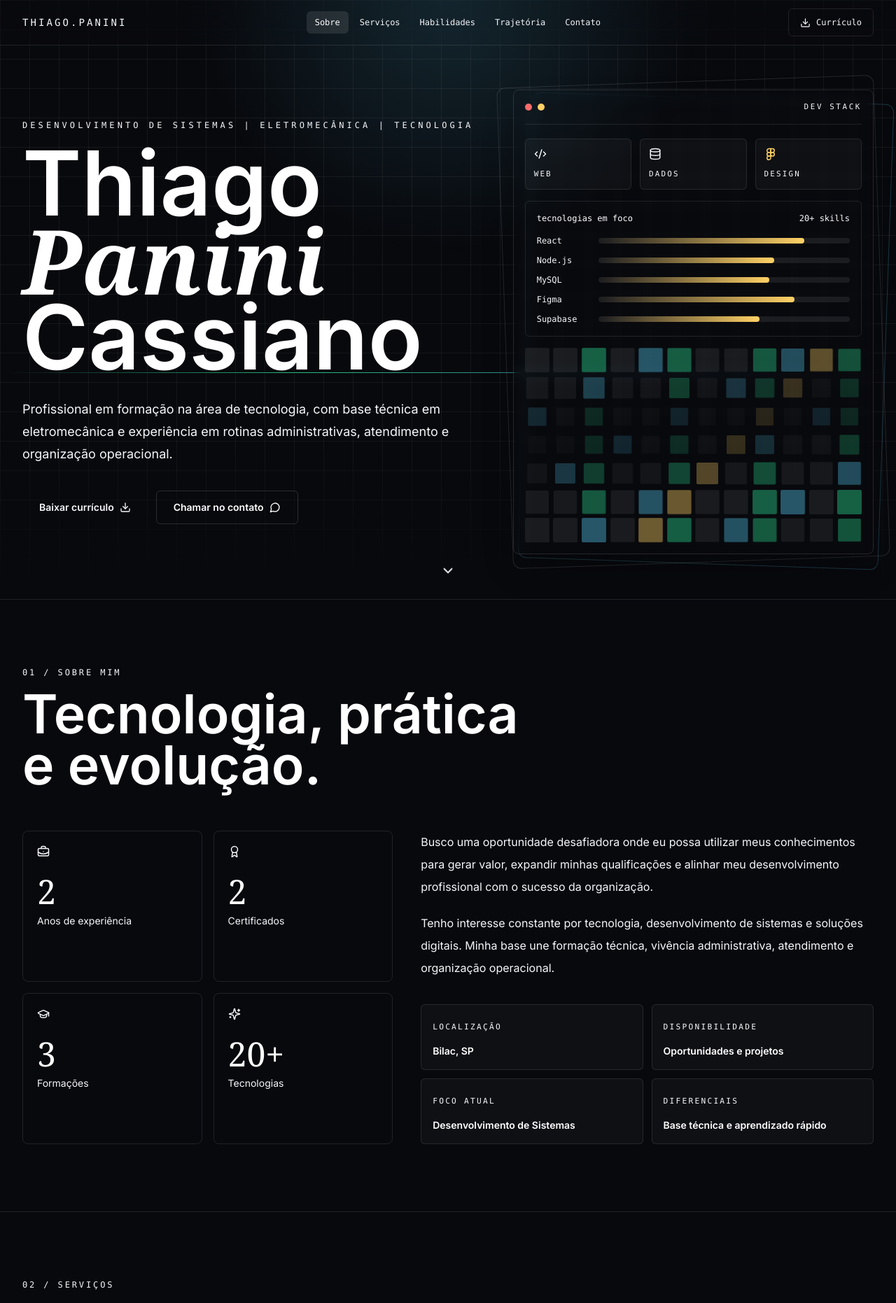
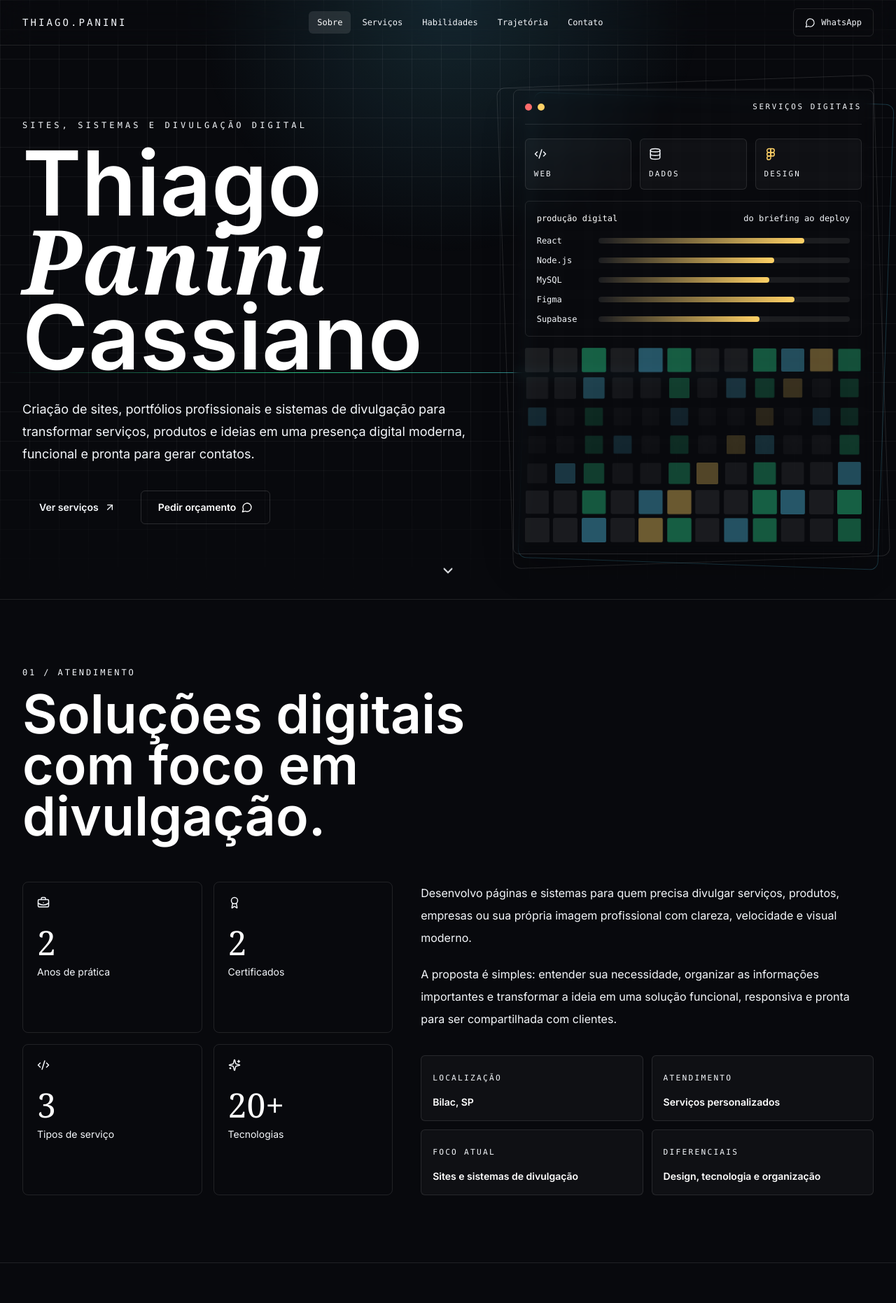
Before and after one commit to cassdev-TPC/meu_portifolio_dev, a React (Vite) app: page / in a window 1280 px wide. Shown: the top 1862 px of the page at 70% size. Built offline with nearby package versions, Linux system fonts and the light colour scheme.

Commit message:
Reposition site around services

```diff
--- a/src/app/App.tsx
+++ b/src/app/App.tsx
@@ -1,5 +1,6 @@
 import { useEffect, useState, type ReactNode } from "react";
 import {
+  ArrowUpRight,
   Award,
   BriefcaseBusiness,
   ChevronDown,
@@ -20,16 +21,16 @@ import { motion, useScroll, useSpring } from "motion/react";
 
 const CURRICULUM_URL = "/Curriculo_Thiago_Panini_Cassiano_visual_novo.pdf";
 const WHATSAPP_URL =
-  "https://wa.me/5518996614644?text=Ol%C3%A1%2C%20Thiago!%20Tenho%20uma%20ideia%20e%20gostaria%20de%20criar%20uma%20solu%C3%A7%C3%A3o%20digital.";
+  "https://wa.me/5518996614644?text=Ol%C3%A1%2C%20Thiago!%20Quero%20conversar%20sobre%20um%20site%20ou%20sistema%20para%20divulgar%20meus%20servi%C3%A7os.";
 
 const NAV_ITEMS = ["Sobre", "Serviços", "Habilidades", "Trajetória", "Contato"];
 
 const SERVICES = [
   {
-    name: "Portfólios para venda e divulgação pessoal",
+    name: "Portfólio profissional para vendas e divulgação pessoal",
     description:
-      "Criação de portfólios modernos para apresentar sua trajetória, serviços, contatos, currículo, trabalhos e diferenciais de forma profissional.",
-    tags: ["Portfólio", "Divulgação", "Currículo", "Identidade"],
+      "Criação de páginas profissionais para apresentar sua imagem, serviços, contatos, diferenciais e materiais de divulgação com visual moderno.",
+    tags: ["Portfólio", "Divulgação", "Vendas", "Identidade"],
     status: "Pessoal",
     accent: "from-emerald-400 to-cyan-300",
   },
@@ -122,9 +123,9 @@ const EDUCATION = [
 ];
 
 const STATS = [
-  { label: "Anos de experiência", value: "2", icon: BriefcaseBusiness },
+  { label: "Anos de prática", value: "2", icon: BriefcaseBusiness },
   { label: "Certificados", value: "2", icon: Award },
-  { label: "Formações", value: "3", icon: GraduationCap },
+  { label: "Tipos de serviço", value: "3", icon: Code2 },
   { label: "Tecnologias", value: "20+", icon: Sparkles },
 ];
 
@@ -212,12 +213,13 @@ export default function App() {
           </div>
 
           <a
-            href={CURRICULUM_URL}
-            download
+            href={WHATSAPP_URL}
+            target="_blank"
+            rel="noopener noreferrer"
             className="hidden min-h-10 items-center gap-2 rounded-md border border-primary/40 px-4 font-mono text-xs text-primary transition hover:bg-primary hover:text-primary-foreground lg:inline-flex"
           >
-            <Download size={15} />
-            Currículo
+            <MessageCircle size={15} />
+            WhatsApp
           </a>
 
           <button
@@ -244,11 +246,12 @@ export default function App() {
               </button>
             ))}
             <a
-              href={CURRICULUM_URL}
-              download
+              href={WHATSAPP_URL}
+              target="_blank"
+              rel="noopener noreferrer"
               className="inline-flex min-h-12 items-center justify-center gap-2 rounded-md bg-primary px-4 text-sm font-semibold text-primary-foreground"
             >
-              Baixar currículo <Download size={16} />
+              Chamar no WhatsApp <MessageCircle size={16} />
             </a>
           </div>
         </motion.div>
@@ -262,7 +265,7 @@ export default function App() {
           <div className="relative mx-auto grid min-h-[calc(100vh-4rem)] max-w-7xl items-center gap-10 px-4 py-16 sm:px-6 lg:grid-cols-[minmax(0,1fr)_minmax(360px,0.78fr)] lg:px-8">
             <motion.div initial={{ opacity: 0, y: 34 }} animate={{ opacity: 1, y: 0 }} transition={{ duration: 0.7 }}>
               <p className="mb-5 font-mono text-xs uppercase tracking-[0.34em] text-primary">
-                Desenvolvimento de Sistemas | Eletromecânica | Tecnologia
+                Sites, sistemas e divulgação digital
               </p>
               <h1 className="max-w-4xl text-[clamp(3.3rem,10vw,8.5rem)] font-semibold leading-[0.86] tracking-normal text-white">
                 Thiago
@@ -270,23 +273,24 @@ export default function App() {
                 Cassiano
               </h1>
               <p className="mt-8 max-w-2xl text-base leading-8 text-muted-foreground sm:text-lg">
-                Profissional em formação na área de tecnologia, com base técnica em eletromecânica e experiência em
-                rotinas administrativas, atendimento e organização operacional.
+                Criação de sites, portfólios profissionais e sistemas de divulgação para transformar serviços, produtos
+                e ideias em uma presença digital moderna, funcional e pronta para gerar contatos.
               </p>
               <div className="mt-9 flex flex-col gap-3 sm:flex-row">
-                <a
-                  href={CURRICULUM_URL}
-                  download
+                <button
+                  onClick={() => handleNav("Serviços")}
                   className="inline-flex min-h-12 items-center justify-center gap-2 rounded-md bg-primary px-6 text-sm font-semibold text-primary-foreground transition hover:-translate-y-0.5 hover:shadow-[0_14px_40px_rgba(49,242,161,0.2)]"
                 >
-                  Baixar currículo <Download size={16} />
-                </a>
-                <button
-                  onClick={() => handleNav("Contato")}
+                  Ver serviços <ArrowUpRight size={16} />
+                </button>
+                <a
+                  href={WHATSAPP_URL}
+                  target="_blank"
+                  rel="noopener noreferrer"
                   className="inline-flex min-h-12 items-center justify-center gap-2 rounded-md border border-white/14 px-6 text-sm font-semibold text-white transition hover:-translate-y-0.5 hover:border-accent hover:text-accent"
                 >
-                  Chamar no contato <MessageCircle size={16} />
-                </button>
+                  Pedir orçamento <MessageCircle size={16} />
+                </a>
               </div>
             </motion.div>
 
@@ -304,7 +308,7 @@ export default function App() {
                     <span className="h-2.5 w-2.5 rounded-full bg-primary" />
                   </div>
                   <span className="font-mono text-[0.68rem] uppercase tracking-[0.24em] text-muted-foreground">
-                    dev stack
+                    serviços digitais
                   </span>
                 </div>
 
@@ -326,8 +330,8 @@ export default function App() {
 
                   <div className="rounded-md border border-white/10 bg-background/70 p-4">
                     <div className="mb-4 flex items-center justify-between gap-4">
-                      <span className="font-mono text-xs text-white">tecnologias em foco</span>
-                      <span className="font-mono text-xs text-primary">20+ skills</span>
+                      <span className="font-mono text-xs text-white">produção digital</span>
+                      <span className="font-mono text-xs text-primary">do briefing ao deploy</span>
                     </div>
                     <div className="space-y-3">
                       {TECH_RADAR.map((item, index) => (
@@ -365,7 +369,7 @@ export default function App() {
           </button>
         </section>
 
-        <AnimatedSection id="sobre" eyebrow="01 / Sobre Mim" title="Tecnologia, prática e evolução.">
+        <AnimatedSection id="sobre" eyebrow="01 / Atendimento" title="Soluções digitais com foco em divulgação.">
           <div className="grid gap-10 lg:grid-cols-[0.9fr_1.1fr]">
             <div className="grid grid-cols-2 gap-3 sm:gap-4">
               {STATS.map(({ label, value, icon: Icon }, index) => (
@@ -384,19 +388,19 @@ export default function App() {
 
             <div className="space-y-5 text-base leading-8 text-muted-foreground">
               <p className="text-foreground/90">
-                Busco uma oportunidade desafiadora onde eu possa utilizar meus conhecimentos para gerar valor, expandir
-                minhas qualificações e alinhar meu desenvolvimento profissional com o sucesso da organização.
+                Desenvolvo páginas e sistemas para quem precisa divulgar serviços, produtos, empresas ou sua própria
+                imagem profissional com clareza, velocidade e visual moderno.
               </p>
               <p>
-                Tenho interesse constante por tecnologia, desenvolvimento de sistemas e soluções digitais. Minha base
-                une formação técnica, vivência administrativa, atendimento e organização operacional.
+                A proposta é simples: entender sua necessidade, organizar as informações importantes e transformar a
+                ideia em uma solução funcional, responsiva e pronta para ser compartilhada com clientes.
               </p>
               <div className="grid gap-3 pt-4 sm:grid-cols-2">
                 {[
                   ["Localização", "Bilac, SP"],
-                  ["Disponibilidade", "Oportunidades e projetos"],
-                  ["Foco atual", "Desenvolvimento de Sistemas"],
-                  ["Diferenciais", "Base técnica e aprendizado rápido"],
+                  ["Atendimento", "Serviços personalizados"],
+                  ["Foco atual", "Sites e sistemas de divulgação"],
+                  ["Diferenciais", "Design, tecnologia e organização"],
                 ].map(([label, value]) => (
                   <div key={label} className="rounded-md border border-white/10 bg-white/[0.03] p-4">
                     <p className="font-mono text-[0.7rem] uppercase tracking-[0.2em] text-muted-foreground">{label}</p>
@@ -530,12 +534,12 @@ export default function App() {
           </div>
         </AnimatedSection>
 
-        <AnimatedSection id="contato" eyebrow="05 / Contato" title="Vamos conversar?">
+        <AnimatedSection id="contato" eyebrow="05 / Contato" title="Vamos tirar sua ideia do papel?">
           <div className="grid gap-8 lg:grid-cols-[0.9fr_1.1fr]">
             <div>
               <p className="max-w-xl text-base leading-8 text-muted-foreground">
-                Estou aberto a oportunidades, estágios, projetos e conexões na área de tecnologia. Entre em contato ou
-                baixe meu currículo para conhecer minha trajetória completa.
+                Me envie uma mensagem contando o que você precisa divulgar ou vender. A partir disso, podemos pensar no
+                melhor formato: portfólio profissional, site de serviços, catálogo digital ou sistema personalizado.
               </p>
               <div className="mt-8 grid gap-3">
                 <ContactLink href="tel:+5518996614644" icon={Phone} label="Telefone / WhatsApp" value="(18) 99661-4644" />
@@ -546,13 +550,13 @@ export default function App() {
             </div>
 
             <div className="rounded-lg border border-white/10 bg-card p-5 sm:p-7">
-              <p className="font-mono text-xs uppercase tracking-[0.24em] text-primary">Disponível para</p>
+              <p className="font-mono text-xs uppercase tracking-[0.24em] text-primary">Serviços disponíveis</p>
               <div className="mt-6 grid gap-3 sm:grid-cols-2">
                 {[
-                  "Estágio em desenvolvimento",
-                  "Projetos web e landing pages",
-                  "Apoio administrativo com tecnologia",
-                  "Criação de interfaces e protótipos",
+                  "Portfólios profissionais",
+                  "Sites para venda de serviços",
+                  "Sistemas de divulgação",
+                  "Soluções sob medida",
                 ].map((item) => (
                   <div key={item} className="rounded-md border border-white/10 bg-background/45 p-4 text-sm leading-6 text-foreground/85">
                     {item}
@@ -560,11 +564,12 @@ export default function App() {
                 ))}
               </div>
               <a
-                href={CURRICULUM_URL}
-                download
+                href={WHATSAPP_URL}
+                target="_blank"
+                rel="noopener noreferrer"
                 className="mt-6 inline-flex min-h-12 w-full items-center justify-center gap-2 rounded-md bg-primary px-5 text-sm font-semibold text-primary-foreground transition hover:-translate-y-0.5"
               >
-                Baixar currículo <Download size={16} />
+                Chamar no WhatsApp <MessageCircle size={16} />
               </a>
             </div>
           </div>
```
